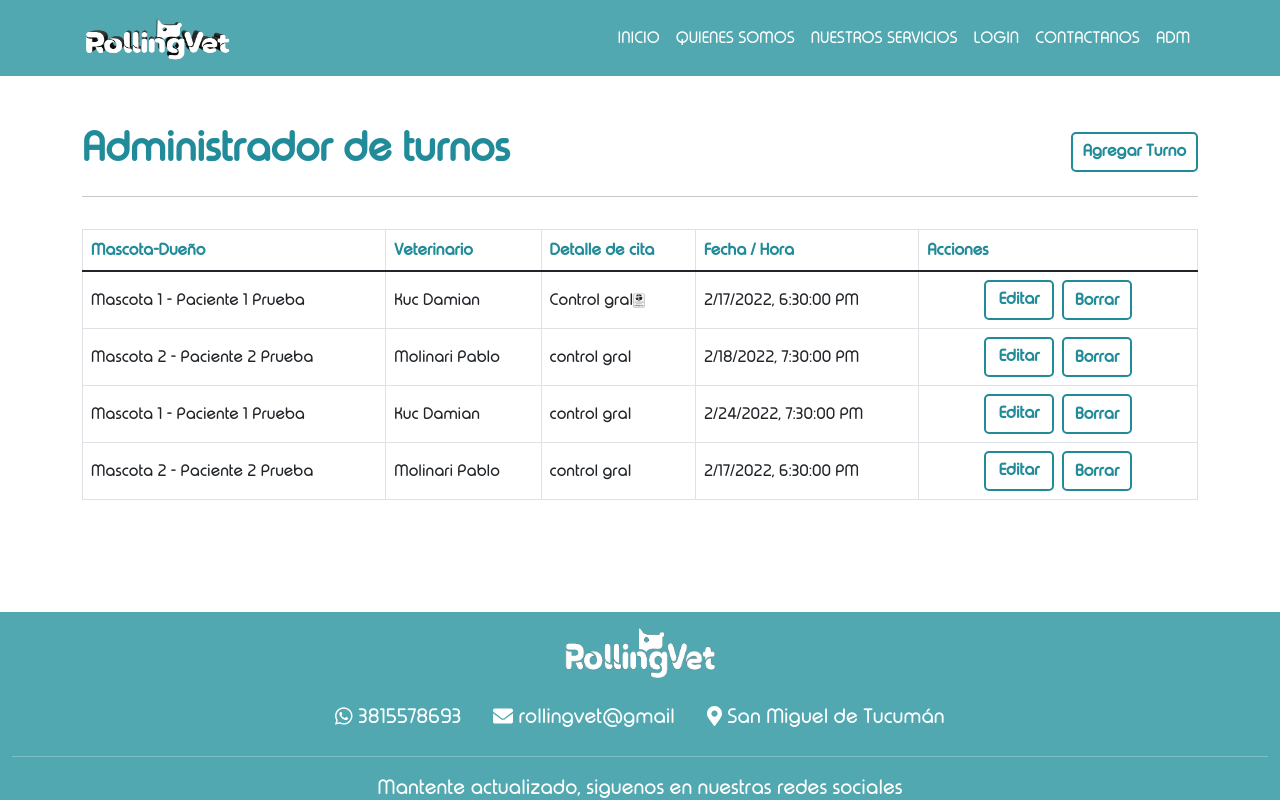
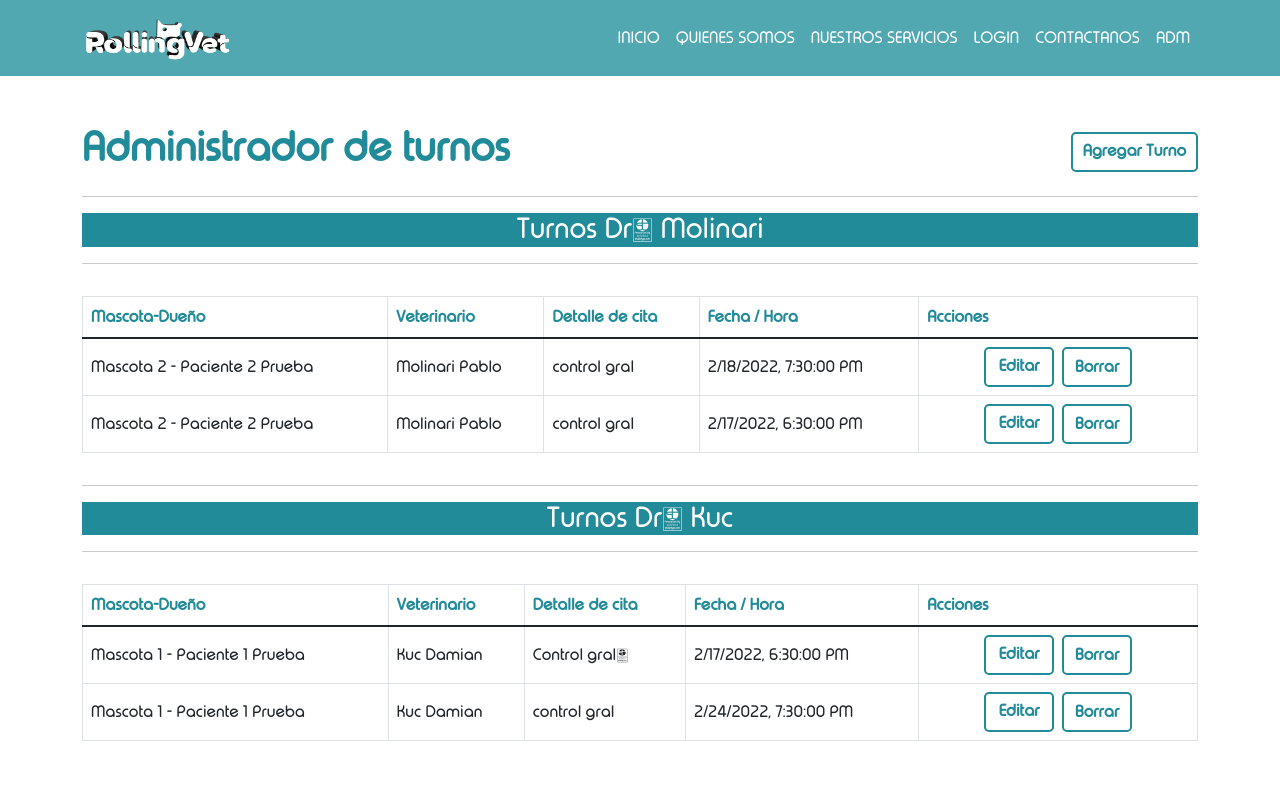
Before and after one commit to alanchibilisco/RollingVetProjectFE, a React (Create React App) app: page /Adm/turnos in a window 1280 px wide. Shown: the top 800 px of the page. Built offline with nearby package versions, Linux system fonts and the light colour scheme; data requests are answered from the project's data file.

Commit message:
se modifico admTurnos

```diff
--- a/src/components/cruds/AdmTurnos.jsx
+++ b/src/components/cruds/AdmTurnos.jsx
@@ -14,6 +14,8 @@ const AdmTurnos = ({ turnos, URLTurnos, getApiTurnos }) => {
   //   const bd = new Date(bs[0], bs[1] - 1, bs[2]);
   //   return ad - bd;
   // });
+  const arrayMolinari=turnos.filter((turno)=>turno.veterinario==="Molinari Pablo");
+  const arrayKuc=turnos.filter((turno)=>turno.veterinario==="Kuc Damian");
   return (
     <div>
       <NavBar></NavBar>
@@ -30,7 +32,9 @@ const AdmTurnos = ({ turnos, URLTurnos, getApiTurnos }) => {
           </div>
           <hr />
           {/* Table of products */}
-          { turnos.length!==0 ?
+          <h3 className="text-center bg-celeste-crud text-white">Turnos Dr. Molinari</h3>
+        <hr className="container" />
+          { arrayMolinari.length!==0 ?
           <Table bordered hover responsive className="align-middle mt-3">
             <thead>
               <tr className="font-celeste-crud">
@@ -43,7 +47,33 @@ const AdmTurnos = ({ turnos, URLTurnos, getApiTurnos }) => {
             </thead>
             <tbody>
               {/* esto tiene que ir en turno */}
-              {turnos.map((turno) => (
+              {arrayMolinari.map((turno) => (
+                <Turno turno={turno} key={turno.id} URLTurnos={URLTurnos} getApiTurnos={getApiTurnos}></Turno>
+              ))}
+            </tbody>
+          </Table>
+          :
+          <div className="no-products-found d-flex align-items-center justify-content-center">
+            <h1>🐶🐱 No hay turnos registrados 🐱🐶</h1>
+          </div>
+          }
+          <hr className="container" />
+           <h3 className="text-center bg-celeste-crud text-white">Turnos Dr. Kuc</h3>
+        <hr className="container" />
+        { arrayMolinari.length!==0 ?
+          <Table bordered hover responsive className="align-middle mt-3">
+            <thead>
+              <tr className="font-celeste-crud">
+                <th>Mascota-Dueño</th>
+                <th>Veterinario</th>
+                <th>Detalle de cita</th>
+                <th>Fecha / Hora</th>
+                <th>Acciones</th>
+              </tr>
+            </thead>
+            <tbody>
+              {/* esto tiene que ir en turno */}
+              {arrayKuc.map((turno) => (
                 <Turno turno={turno} key={turno.id} URLTurnos={URLTurnos} getApiTurnos={getApiTurnos}></Turno>
               ))}
             </tbody>
```
